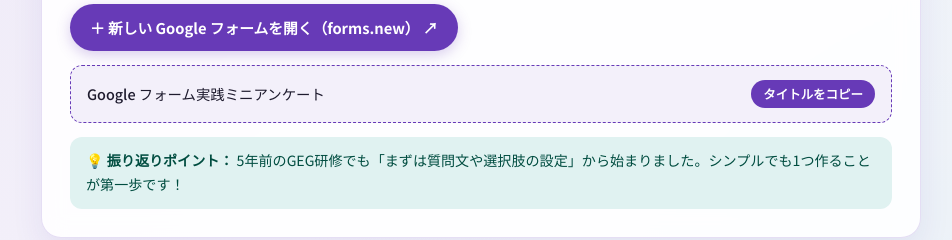
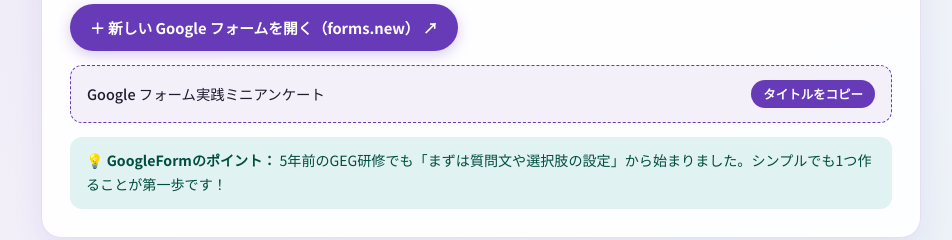
Before and after one commit to nakanoshinsei88-create/google-forms-workshop, a plain HTML site: page index.html in a window 1280 px wide. Shown: the part 1176-1416 px from the top of the page, without its empty margins (159-1111 px from the left). Drawn offline with Linux system fonts and the light colour scheme.

Commit message:
Add files via upload

```diff
--- a/index.html
+++ b/index.html
@@ -435,7 +435,7 @@
           <button class="btn-mini" onclick="copySample('copyText1')">タイトルをコピー</button>
         </div>
         <div class="tip-note">
-          💡 <strong>振り返りポイント：</strong> 5年前のGEG研修でも「まずは質問文や選択肢の設定」から始まりました。シンプルでも1つ作ることが第一歩です！
+          💡 <strong>GoogleFormのポイント：</strong> 5年前のGEG研修でも「まずは質問文や選択肢の設定」から始まりました。シンプルでも1つ作ることが第一歩です！
         </div>
       </article>
 
```
